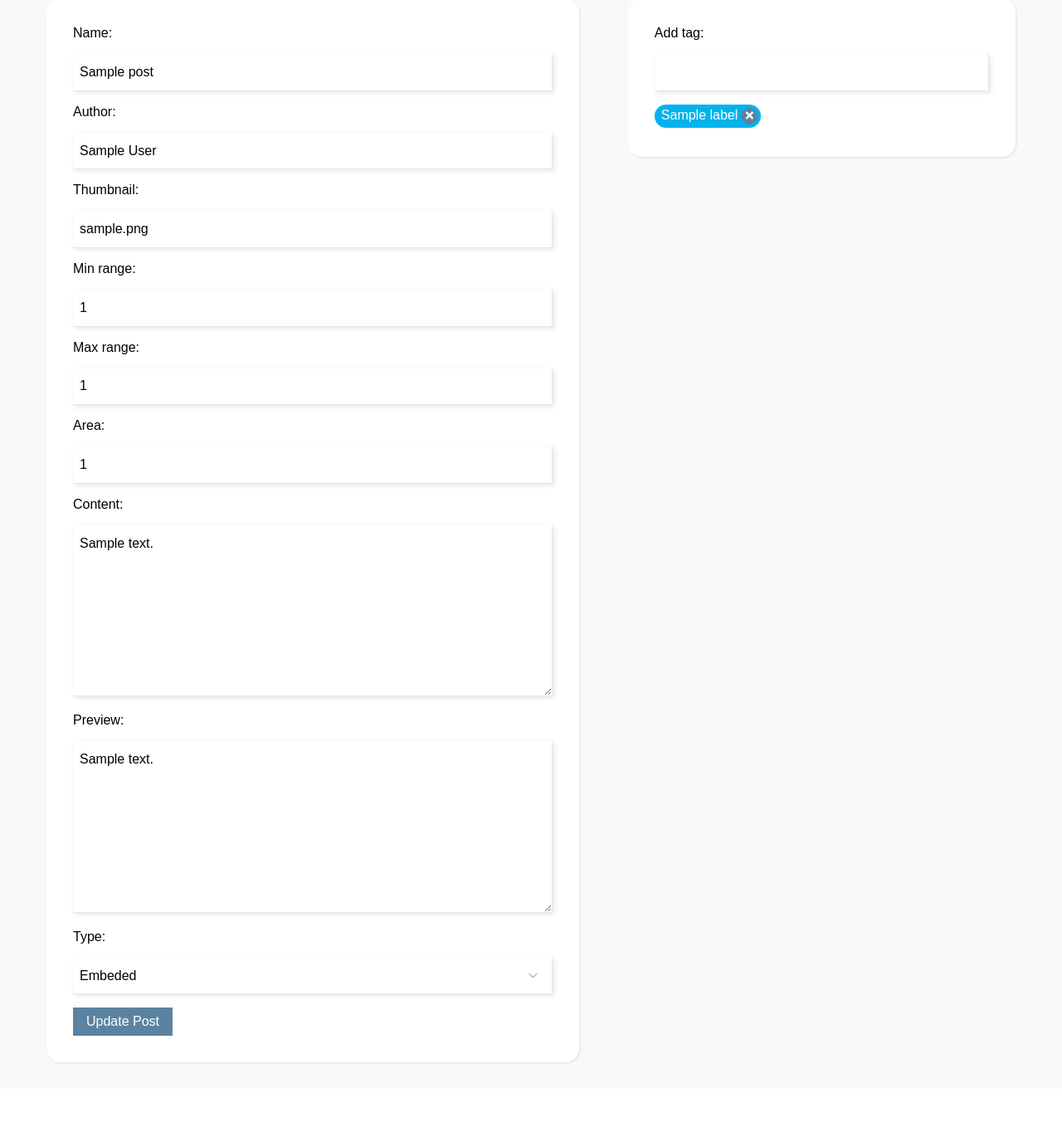
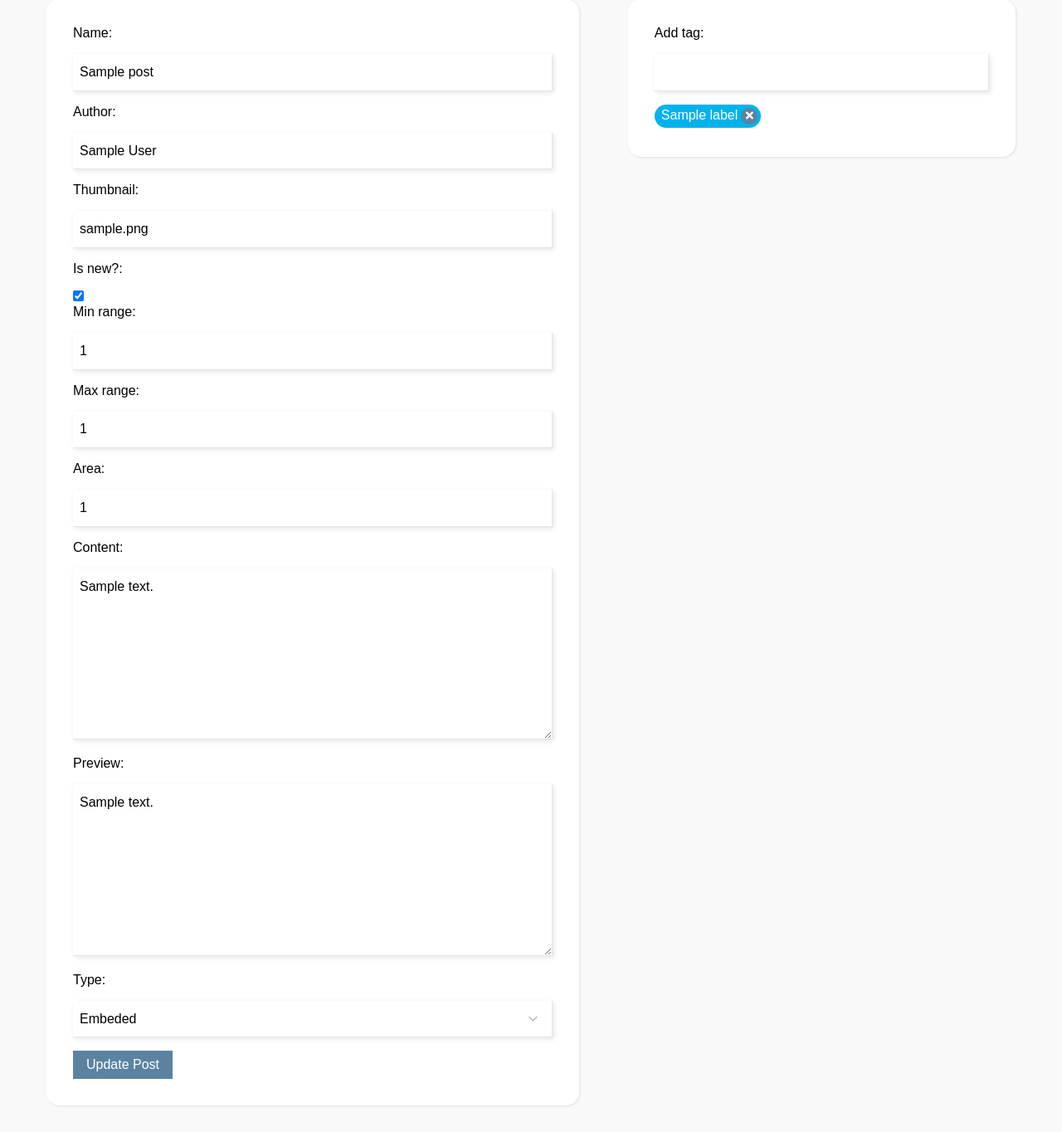
Before and after one commit to tian2992/afinidata-content-manager, a Django app: page /posts/1/edit in a window 1280 px wide. Shown: the part 173-1537 px from the top of the page at 83% size. Before the commit the page ends 1455 px from the top, so only its background shows below. Run offline with Django 3.2, Linux system fonts and the light colour scheme; tables that the repository leaves empty hold one stand-in row (values such as "Sample post"); data that the repository does not hold is empty; parts of the project's set-up code (start-up, migrations or seed data) failed here and were passed over.

Commit message:
Added new to post. Service only return new services.

```diff
--- a/posts/forms.py
+++ b/posts/forms.py
@@ -1,4 +1,4 @@
-from django.forms import ModelForm, Form, CharField, ChoiceField, RadioSelect, Select, IntegerField
+from django.forms import ModelForm, Form, CharField, ChoiceField, RadioSelect, Select, IntegerField, BooleanField
 from posts.models import Post, Question
 
 
@@ -15,6 +15,7 @@ class CreatePostForm(Form):
     area_id = IntegerField()
     preview = CharField()
     thumbnail = CharField(label='Thumbnail')
+    new = BooleanField(label='New?', required=False)
 
 
 class UpdatePostFormModel(ModelForm):
--- a/posts/models.py
+++ b/posts/models.py
@@ -10,6 +10,7 @@ class Post(models.Model):
     min_range = models.IntegerField(null=True, default=0)
     max_range = models.IntegerField(null=True, default=72)
     preview = models.TextField(null=True)
+    new = models.BooleanField(default=False, null=True)
     thumbnail = models.TextField(null=True)
     area_id = models.IntegerField(null=True, default=1)
     created_at = models.DateTimeField(auto_now_add=True)
--- a/posts/templates/posts/edit.html
+++ b/posts/templates/posts/edit.html
@@ -28,6 +28,17 @@
                         <label for="thumbnail">Thumbnail: </label>
                         <input type="text" name="thumbnail" value="{{ post.thumbnail }}">
                     </div>
+                    {% if post.new %}
+                        <div>
+                            <label for="new">Is new?: </label>
+                            <input type="checkbox" name="new" checked>
+                        </div>
+                    {% else %}
+                        <div>
+                            <label for="new">Is new?: </label>
+                            <input type="checkbox" name="new">
+                        </div>
+                    {% endif %}
                     <div>
                         <label for="min_range">Min range: </label>
                         <input type="number" name="min_range" value="{{ post.min_range }}">
--- a/posts/urls.py
+++ b/posts/urls.py
@@ -5,7 +5,7 @@ from posts.views import HomeView, new_post, post, \
      StatisticsView, PostsListView, set_user_send, post_by_limits, \
      QuestionsView, CreateQuestion, EditQuestion, QuestionView, \
      question_by_post, set_interaction_to_post, get_thumbnail_by_post, \
-     create_response_for_cuestion
+     create_response_for_question
 
 app_name = 'posts'
 
@@ -32,5 +32,5 @@ urlpatterns = [
     path('questions/new/', CreateQuestion.as_view(), name='new-question'),
     path('questions/<int:id>/edit/', EditQuestion.as_view(), name='edit-question'),
     path('<int:id>/questions/', question_by_post, name='question_by_post'),
-    path('questions/<int:id>/response/', create_response_for_cuestion, name='response_for_cuestion')
+    path('questions/<int:id>/response/', create_response_for_question, name='response_for_cuestion')
 ]
--- a/posts/views.py
+++ b/posts/views.py
@@ -351,6 +351,11 @@ def edit_post(request, id):
             raise Http404('Not found')
 
     else:
+        new = False
+        try:
+            new = True if request.POST['new'] else False
+        except:
+            pass
         try:
             post_to_edit = Post.objects.get(id=request.POST['id'])
             post_to_edit.name = request.POST['name'] if request.POST['name'] else None
@@ -362,11 +367,8 @@ def edit_post(request, id):
             post_to_edit.area_id = request.POST['area_id'] if request.POST['area_id'] else None
             post_to_edit.preview = request.POST['preview'] if request.POST['preview'] else None
             post_to_edit.thumbnail = request.POST['thumbnail'] if request.POST['thumbnail'] else None
-            print(post_to_edit)
-            print(request.POST)
+            post_to_edit.new = new
             result = post_to_edit.save()
-            print('result')
-            print(result)
         except:
             print('not found')
             pass
@@ -576,7 +578,8 @@ def post_by_limits(request):
     except Exception as e:
         return JsonResponse(dict(status='error', error='Invalid params.'))
 
-    posts = Post.objects.filter(min_range__lte=value, max_range__gte=value, area_id=area_id)
+    posts = Post.objects.filter(min_range__lte=value, max_range__gte=value, area_id=area_id, new=True)
+    print(posts)
     if posts.count() <= 0:
         return JsonResponse(dict(status='error', error='Not posts founded with value'))
 
@@ -709,8 +712,9 @@ def get_thumbnail_by_post(request, id):
         ]
     ))
 
+
 @csrf_exempt
-def create_response_for_cuestion(request, id):
+def create_response_for_question(request, id):
     if request.method == 'GET':
         return JsonResponse(dict(status='error', error='Invalid method.'))
 
```
